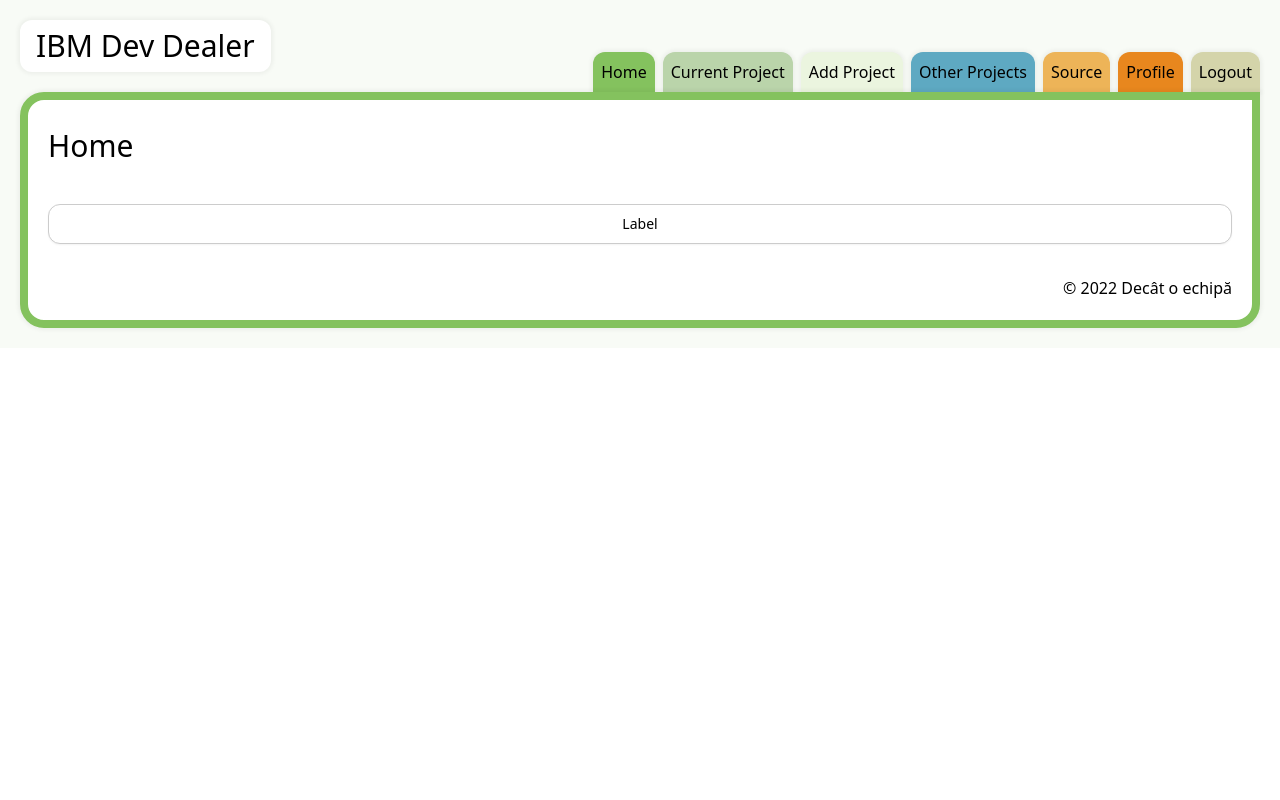
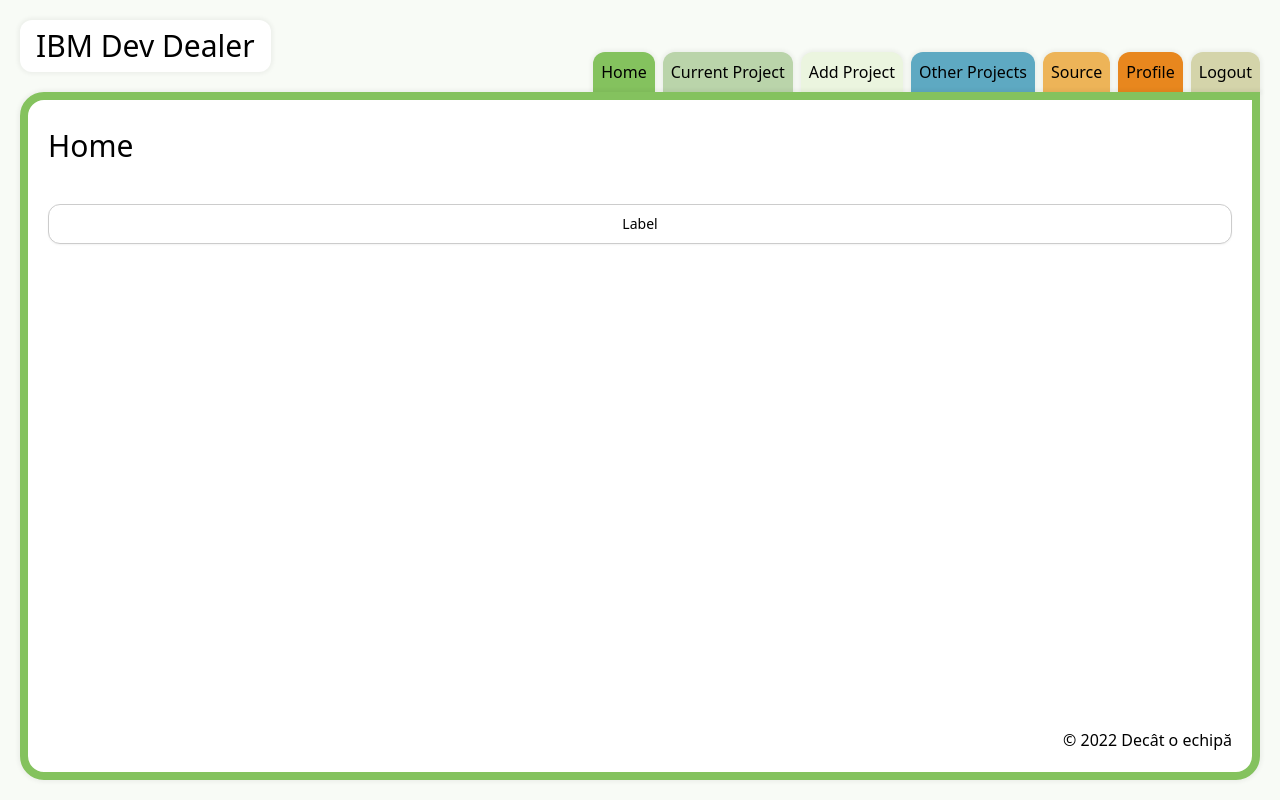
Before and after one commit to IBM-Dev-Dealer/frontend, a Next.js app: page / in a window 1280 px wide. Built offline with nearby package versions, Linux system fonts and the light colour scheme.

Commit message:
fix general styling

```diff
--- a/components/page-components/Layout/Layout.module.scss
+++ b/components/page-components/Layout/Layout.module.scss
@@ -11,7 +11,7 @@
 
   display: flex;
   flex-direction: column;
-  @apply bg-transparent-light-green-10 h-fit;
+  @apply bg-transparent-light-green-10 h-fit min-h-screen;
 }
 
 .header {
@@ -41,10 +41,8 @@
 }
 
 .wrapper {
-  width: 100%;
-  height: 100%;
+  @apply rounded-tr-none rounded-tl-3xl rounded-bl-3xl rounded-br-3xl bg-white flex grow;
   padding: map-get($spacing, "l");
-  @apply rounded-tr-none rounded-tl-3xl rounded-bl-3xl rounded-br-3xl bg-white;
   border-top-right-radius: 0;
   display: flex;
   flex-direction: column;
--- a/styles/globals.scss
+++ b/styles/globals.scss
@@ -40,6 +40,10 @@ ol[role='list'] {
 /* Set core root defaults */
 html:focus-within {
   scroll-behavior: smooth;
+}
+
+#__next {
+  min-height: 100vh;
 }
 
 /* Set core body defaults */
```
